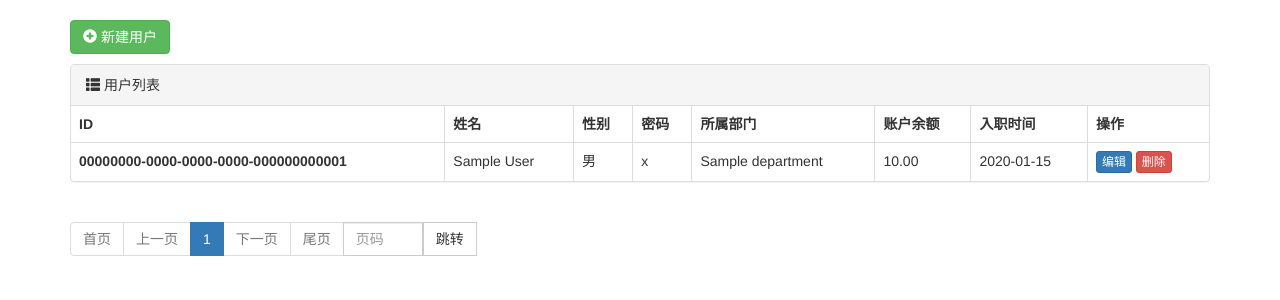
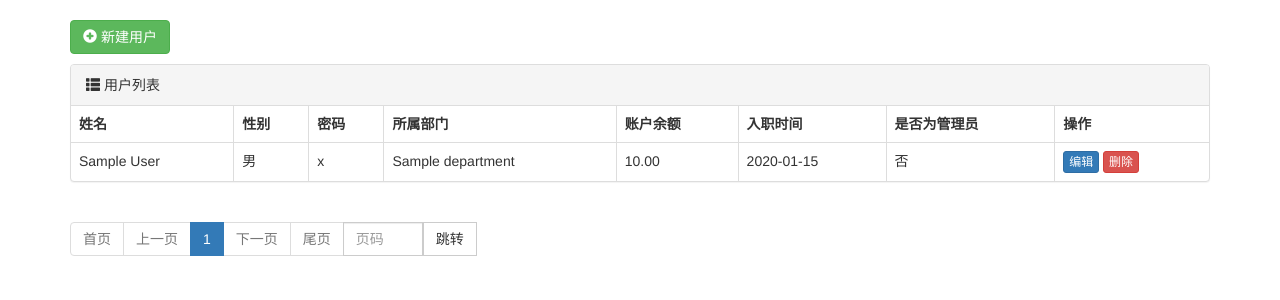
Before and after one commit to mrbruce516/learnDjango, a Django app: page /user/list/ in a window 1280 px wide. Shown: the part 52-352 px from the top of the page. Run offline with Django 4.2, Linux system fonts and the light colour scheme; tables that the repository leaves empty hold one stand-in row (values such as "Sample post"); some libraries are stand-ins or nearby versions.

Commit message:
添加是否为管理员功能

```diff
--- a/web/models.py
+++ b/web/models.py
@@ -28,6 +28,11 @@ class UserInfo(models.Model):
     create_time = models.DateTimeField(verbose_name="创建时间", default=datetime.now)
     # 级联删除
     depart = models.ForeignKey(verbose_name="部门", to="Department", to_field="id", on_delete=models.CASCADE)
+    admin_choice = (
+        (0, "否"),
+        (1, "是")
+    )
+    admin = models.PositiveSmallIntegerField(verbose_name="管理员", choices=admin_choice)
 
 
 class PrettyNum(models.Model):
--- a/web/templates/user_list.html
+++ b/web/templates/user_list.html
@@ -18,26 +18,26 @@
             <table class="table table-bordered">
                 <thead>
                 <tr>
-                    <th>ID</th>
                     <th>姓名</th>
                     <th>性别</th>
                     <th>密码</th>
                     <th>所属部门</th>
                     <th>账户余额</th>
                     <th>入职时间</th>
+                    <th>是否为管理员</th>
                     <th>操作</th>
                 </tr>
                 </thead>
                 <tbody>
                 {% for obj in queryset %}
                     <tr>
-                        <th>{{ obj.id }}</th>
                         <td>{{ obj.name }}</td>
                         <td>{{ obj.get_gender_display }}</td>
                         <td>{{ obj.pwd }}</td>
                         <td>{{ obj.depart.title }}</td>
                         <td>{{ obj.balance }}</td>
                         <td>{{ obj.create_time|date:'Y-m-d' }}</td>
+                        <td>{{ obj.get_admin_display }}</td>
                         <!-- 编辑操作 -->
                         <td>
                             <a class="btn btn-primary btn-xs" href="/user/{{ obj.id }}/edit/">编辑</a>
--- a/web/utils/form.py
+++ b/web/utils/form.py
@@ -12,7 +12,7 @@ class UserModelForm(BootStrapModelForm):
 
     class Meta:
         model = models.UserInfo
-        fields = ["name", "gender", "pwd", "depart", "create_time"]
+        fields = ["name", "gender", "pwd", "depart", "create_time", "admin"]
 
 
 # 添加靓号表单，pnum_add 使用
```
Also changed, not shown: web/migrations/0002_userinfo_admin.py (added).
